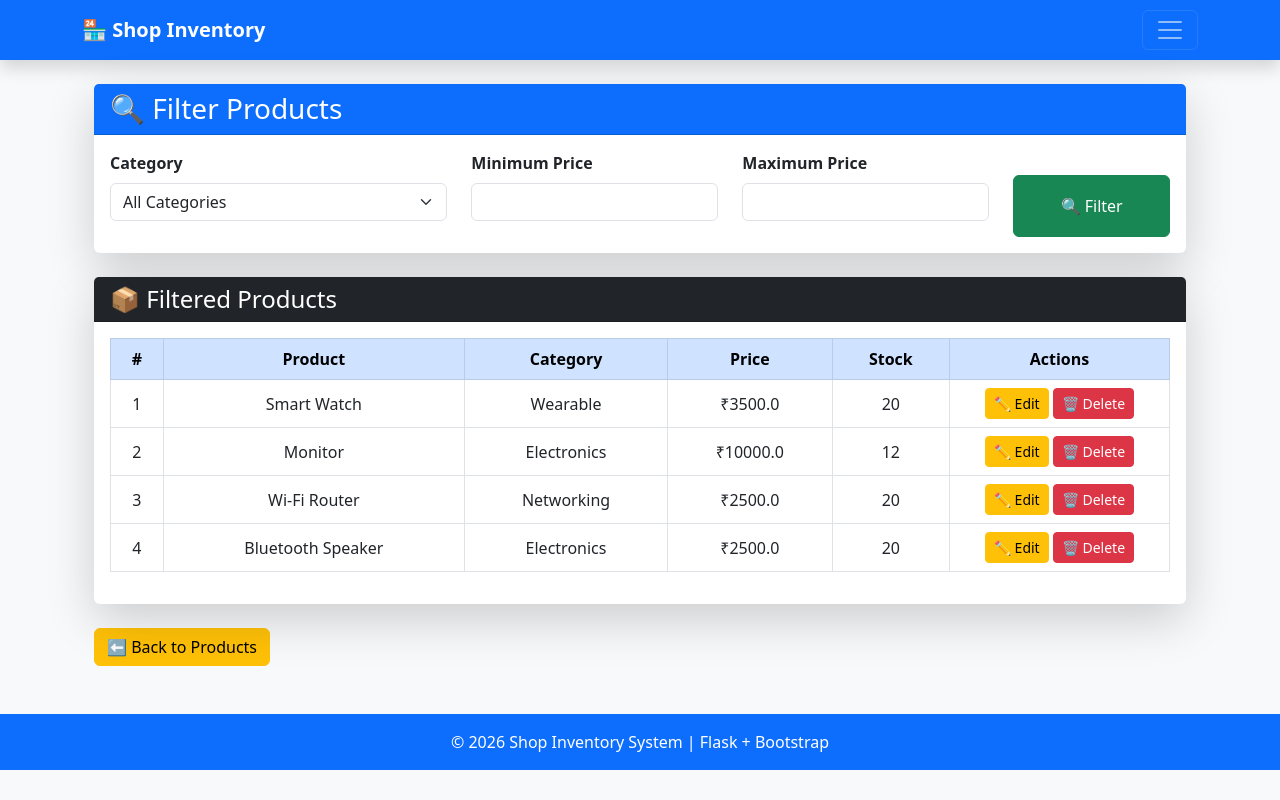
After one commit to kadam768550/python-training, a Flask app: page /filter in a window 1280 px wide. The commit adds this page. Run offline with Flask 3, Linux system fonts and the light colour scheme; data comes from the database, SQL or seed files in the repository.

Commit message:
Day 15: Search, Filter

```diff
--- a/app.py
+++ b/app.py
@@ -186,13 +186,55 @@ def search():
                                 OR category LIKE ?
                                 OR price LIKE ?
                                 OR stock LIKE ?''',
-                                (f'%{q}%', f'%{q}%', f'%{q}%' f'%{q}%')).fetchall()
+                                (f'%{q}%', f'%{q}%', f'%{q}%', f'%{q}%')).fetchall()
 
     else:
         products = conn.execute('SELECT * FROM products ORDER BY id DESC').fetchall()
     conn.close()
     return render_template("search.html", products=products, query=q)
 
+@app.route("/filter")
+def filter_products():
+    conn = get_db()
+
+    category = request.args.get("category", "")
+    min_price = request.args.get("min_price", "")
+    max_price = request.args.get("max_price", "")
+
+    query = "SELECT * FROM products WHERE 1=1"
+    params = []
+
+    if category:
+        query += " AND category = ?"
+        params.append(category)
+
+    if min_price:
+        query += " AND price >= ?"
+        params.append(min_price)
+
+    if max_price:
+        query += " AND price <= ?"
+        params.append(max_price)
+
+    query += " ORDER BY id DESC"
+
+    products = conn.execute(query, params).fetchall()
+
+    # Category list for dropdown
+    categories = conn.execute(
+        "SELECT DISTINCT category FROM products"
+    ).fetchall()
+
+    conn.close()
+
+    return render_template(
+        "filter.html",
+        products=products,
+        categories=categories,
+        selected_category=category,
+        min_price=min_price,
+        max_price=max_price
+    )
 
 @app.route("/about")
 def about():
--- a/templates/base.html
+++ b/templates/base.html
@@ -119,6 +119,12 @@
             ➕ Add Product
         </a>
 
+        <hr>
+
+        <a href="/filter" class="d-block text-decoration-none text-dark py-2">
+            🔍 Filter
+        </a>
+
         <form class="d-flex ms-3 mt-3" action="{{ url_for('search') }}" method="GET">
             <input class="form-control form-control-sm me-2" style="width:130px;
             height:35px" type="search" placeholder="Search" name="q">
@@ -130,6 +136,7 @@
 
 </div>
 
+<div class="container mt-4 mb-5">
     {% with messages = get_flashed_messages(with_categories=true) %}
     {% if messages %}
         {% for category, message in messages %}
@@ -142,11 +149,8 @@
     {% endwith %}
 
 <!-- Main Content -->
-<div class="container mt-4">
-
    {% block content %}
     {% endblock %}
-
 </div>
 
 <!-- Footer -->
--- /dev/null
+++ b/templates/filter.html
@@ -0,0 +1,119 @@
+{% extends "base.html" %}
+{% block title %}Filter - Shop Inventory System{% endblock %}
+
+{% block content %}
+
+<div class="container mt-4">
+    <!-- Filter Card -->
+    <div class="card shadow-lg border-0 mb-4">
+        <div class="card-header bg-primary text-white">
+            <h3 class="mb-0">🔍 Filter Products</h3>
+        </div>
+        <div class="card-body">
+            <form method="GET" action="{{ url_for('filter_products') }}">
+                <div class="row">
+                    <div class="col-md-4 mb-3">
+                        <label class="form-label fw-bold">
+                            Category
+                        </label>
+
+                        <select class="form-select" name="category">
+                            <option value="">All Categories</option>
+                            {% for cat in categories %}
+                            <option value="{{ cat['category'] }}"
+                            {% if selected_category == cat['category'] %}selected{% endif %}>
+                                {{ cat['category'] }}
+                            </option>
+                            {% endfor %}
+                        </select>
+                    </div>
+
+                    <div class="col-md-3 mb-3">
+                        <label class="form-label fw-bold">
+                            Minimum Price
+                        </label>
+                        <input type="number"
+                               class="form-control"
+                               name="min_price"
+                               value="{{ min_price }}">
+                    </div>
+
+                    <div class="col-md-3 mb-3">
+                        <label class="form-label fw-bold">
+                            Maximum Price
+                        </label>
+                        <input type="number"
+                               class="form-control"
+                               name="max_price"
+                               value="{{ max_price }}">
+                    </div>
+                    <div class="col-md-2 d-grid mt-4">
+                        <button class="btn btn-success">
+                            🔍 Filter
+                        </button>
+                    </div>
+                </div>
+            </form>
+        </div>
+    </div>
+
+    <!-- Product Card -->
+    <div class="card shadow-lg border-0">
+        <div class="card-header bg-dark text-white">
+            <h4 class="mb-0">📦 Filtered Products</h4>
+        </div>
+        <div class="card-body">
+            {% if products %}
+            <div class="table-responsive">
+                <table class="table table-bordered table-hover align-middle text-center">
+                    <thead class="table-primary">
+                        <tr>
+                            <th>#</th>
+                            <th>Product</th>
+                            <th>Category</th>
+                            <th>Price</th>
+                            <th>Stock</th>
+                            <th width="220">Actions</th>
+                        </tr>
+                    </thead>
+                    <tbody>
+
+                        {% for product in products %}
+                        <tr>
+                            <td>{{ loop.index }}</td>
+                            <td>{{ product['name'] }}</td>
+                            <td>{{ product['category'] }}</td>
+                            <td>₹{{ product['price'] }}</td>
+                            <td>{{ product['stock'] }}</td>
+                            <td>
+
+                                <a href="{{ url_for('edit_product', id=product['id']) }}"
+                                   class="btn btn-warning btn-sm">
+                                    ✏ Edit
+                                </a>
+
+                                <a href="{{ url_for('delete_product', id=product['id']) }}"
+                                   class="btn btn-danger btn-sm"
+                                   onclick="return confirm('Are you sure you want to delete this product?')">
+                                    🗑 Delete
+                                </a>
+                            </td>
+                        </tr>
+                        {% endfor %}
+                    </tbody>
+                </table>
+            </div>
+            {% else %}
+            <div class="alert alert-warning text-center">
+                <h5>⚠ No Products Found</h5>
+            </div>
+            {% endif %}
+        </div>
+    </div>
+    <div class="mt-4">
+        <a href="{{ url_for('product') }}" class="btn btn-warning">
+            ⬅ Back to Products
+        </a>
+    </div>
+</div>
+{% endblock %}
--- a/templates/home.html
+++ b/templates/home.html
@@ -93,6 +93,7 @@
 
                 <thead class="table-warning">
                     <tr>
+                        <th>#</th>
                         <th>Product</th>
                         <th>Category</th>
                         <th>Price</th>
@@ -106,6 +107,7 @@
                 {% for product in products %}
 
                     <tr>
+                        <td>{{ loop.index }}</td>
 
                         <td>{{ product.name }}</td>
 
--- a/templates/products.html
+++ b/templates/products.html
@@ -15,6 +15,7 @@ Product List
 <thead class="table-dark">
 
 <tr>
+<th>#</th>
 
 <th>Name</th>
 
@@ -35,6 +36,8 @@ Product List
 {% for product in products %}
 
 <tr>
+
+<td>{{ loop.index }}</td>
 
 <td>{{ product.name }}</td>
 
```
Also changed, not shown: templates/search.html (+50 -1 lines). Lines whose indentation alone changed are shown as unchanged.
